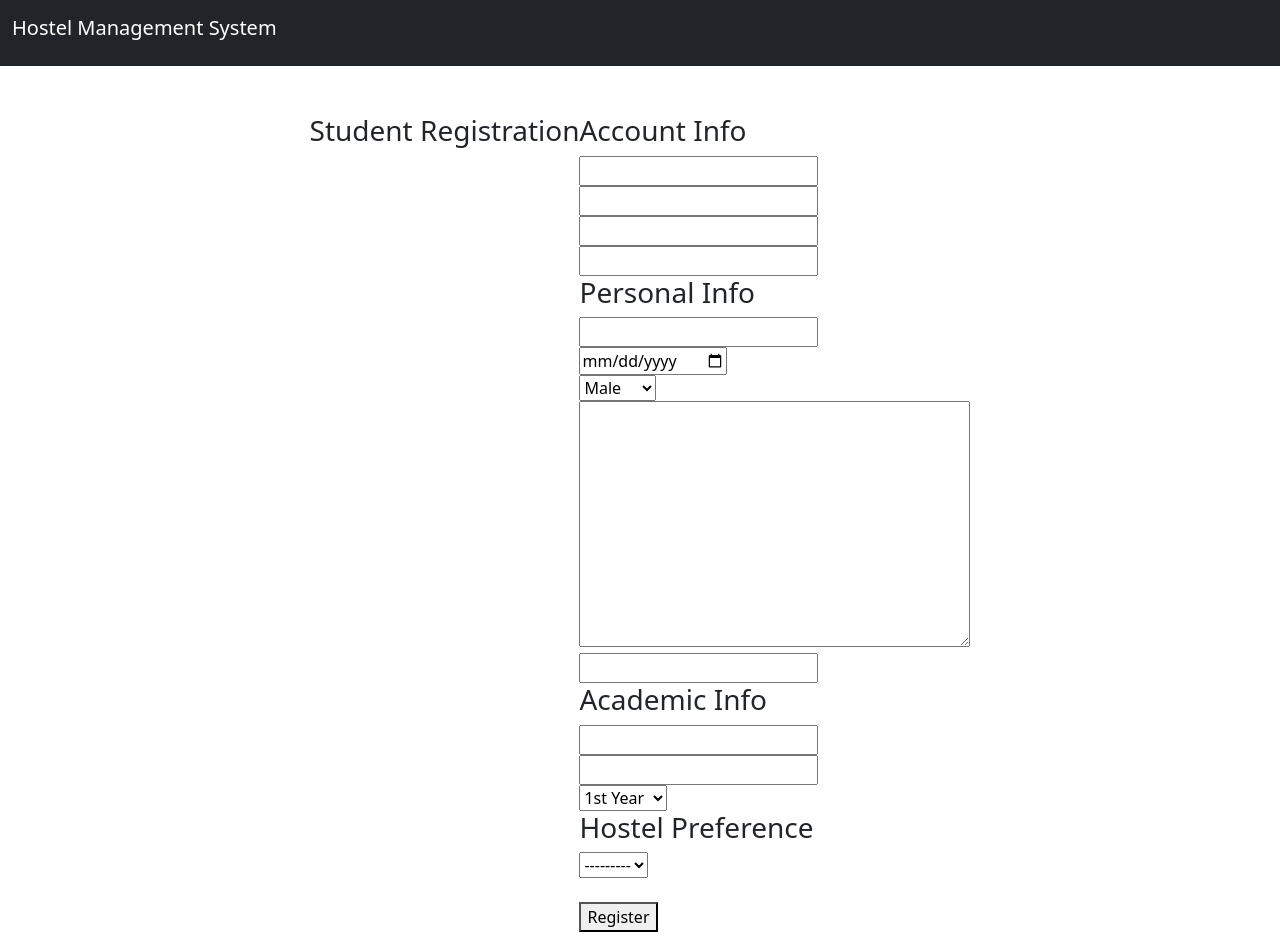
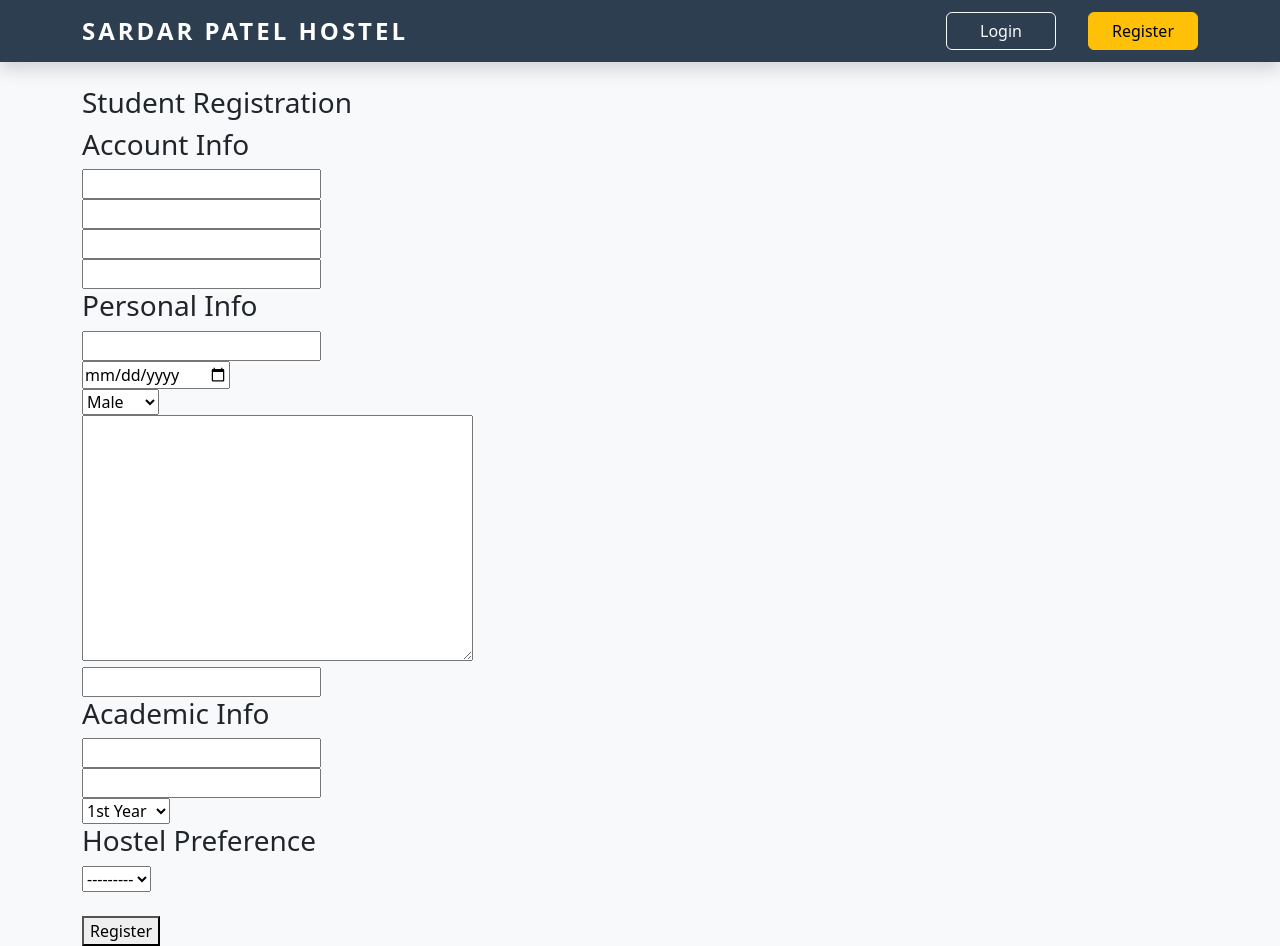
Before and after one commit to Manavitaliya/HMS, a Django app: page /student/register/ in a window 1280 px wide. Run offline with Django 5.2, Linux system fonts and the light colour scheme; data that the repository does not hold is empty.

Commit message:
initial process

```diff
--- a/HostelApp/templates/base.html
+++ b/HostelApp/templates/base.html
@@ -1,24 +1,101 @@
 <!DOCTYPE html>
-<html>
+<html lang="en">
 <head>
-    <title>HMS</title>
+    <title>Sardar Patel Hostel</title>
+
+    <meta charset="UTF-8">
+    <meta name="viewport" content="width=device-width, initial-scale=1">
+
+    <!-- Bootstrap CSS -->
     <link href="https://cdn.jsdelivr.net/npm/bootstrap@5.3.2/dist/css/bootstrap.min.css" rel="stylesheet">
+
+    <style>
+        body {
+            background-color: #f8f9fa;
+        }
+
+        .fancy-brand {
+            font-size: 24px;
+            font-weight: 600;
+            letter-spacing: 3px;
+            color: #ffffff !important;
+            text-transform: uppercase;
+        }
+
+        .fancy-brand:hover {
+            color: #ffc107 !important;
+            transition: 0.3s;
+        }
+
+        main {
+            min-height: 70vh;
+        }
+
+        .custom-navbar {
+            background-color: #2c3e50; /* dark blue-gray */
+        }
+
+        .btn {
+            width: 110px;
+            text-align: center;
+            padding: 6px 0;
+
+        }
+    </style>
 </head>
+
 <body>
 
-<nav class="navbar navbar-dark bg-dark">
-    <div class="container-fluid">
-        <a class="navbar-brand">Hostel Management System</span>
-        {% if request.user.is_authenticated %}
-            <a href="{% url 'redirect_dashboard' %}" class="btn btn-primary" >Home</a>
-            <a href="{% url 'logout' %}" class="btn btn-danger">Logout</a>
-        {% endif %}
+<!-- Navbar -->
+<nav class="navbar navbar-expand-lg navbar-dark custom-navbar shadow">
+    <div class="container">
+
+        <a class="navbar-brand fancy-brand">
+            Sardar Patel Hostel
+        </a>
+
+        <button class="navbar-toggler" type="button" data-bs-toggle="collapse" data-bs-target="#navbarNav">
+            <span class="navbar-toggler-icon"></span>
+        </button>
+
+        <div class="collapse navbar-collapse justify-content-end" id="navbarNav">
+            <div class="d-flex gap-4">
+
+                {% if request.user.is_authenticated %}
+                    <a href="{% url 'redirect_dashboard' %}" class="btn btn-outline-light me-2">
+                        Home
+                    </a>
+                    <a href="{% url 'logout' %}" class="btn btn-danger">
+                        Logout
+                    </a>
+                {% else %}
+                    <a href="{% url 'login' %}" class="btn btn-outline-light me-2 ">
+                        Login
+                    </a>
+                    <a href="{% url 'student_register' %}" class="btn btn-warning">
+                        Register
+                    </a>
+                {% endif %}
+
+            </div>
+        </div>
+
     </div>
 </nav>
 
-<div class="container d-flex justify-content-center mt-5">
-    {% block content %}{% endblock %}
-</div>
+<!-- Main Content -->
+<main class="container mt-4">
+    {% block content %}
+    {% endblock %}
+</main>
+
+<!-- Footer -->
+{% comment %} <footer class="bg-dark text-white text-center py-3 mt-5">
+    <p class="mb-0">© 2026 Sardar Patel Hostel</p>
+</footer> {% endcomment %}
+
+<!-- Bootstrap JS -->
+<script src="https://cdn.jsdelivr.net/npm/bootstrap@5.3.2/dist/js/bootstrap.bundle.min.js"></script>
 
 </body>
 </html>
--- a/HostelApp/urls.py
+++ b/HostelApp/urls.py
@@ -3,7 +3,8 @@ from . import views
 
 urlpatterns = [
 
-    path('', views.login_view, name='login'),
+    path('', views.home, name='home'),
+    path('login/', views.login_view, name='login'),
     path('logout/', views.logout_view, name='logout'),
     path('redirect/', views.redirect_dashboard, name='redirect_dashboard'),
 
--- a/HostelApp/views.py
+++ b/HostelApp/views.py
@@ -8,6 +8,12 @@ from .forms import *
 from django.contrib import messages
 
 from django.shortcuts import get_object_or_404
+
+
+# -----------------HOME --------------------
+
+def home(request):
+    return render(request, 'home.html')
 
 
 # ---------------- LOGIN ----------------
```
Also changed, not shown: HostelApp/templates/home.html (added, +196 -0 lines).
